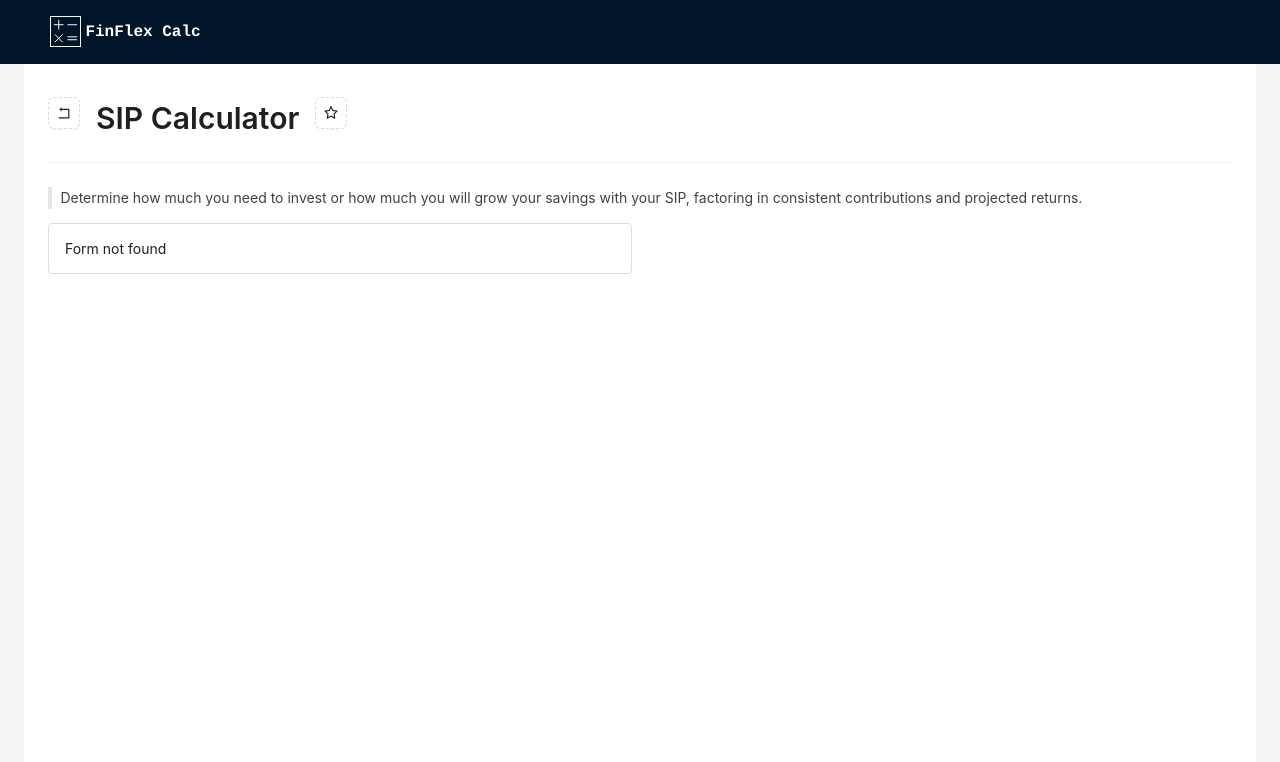
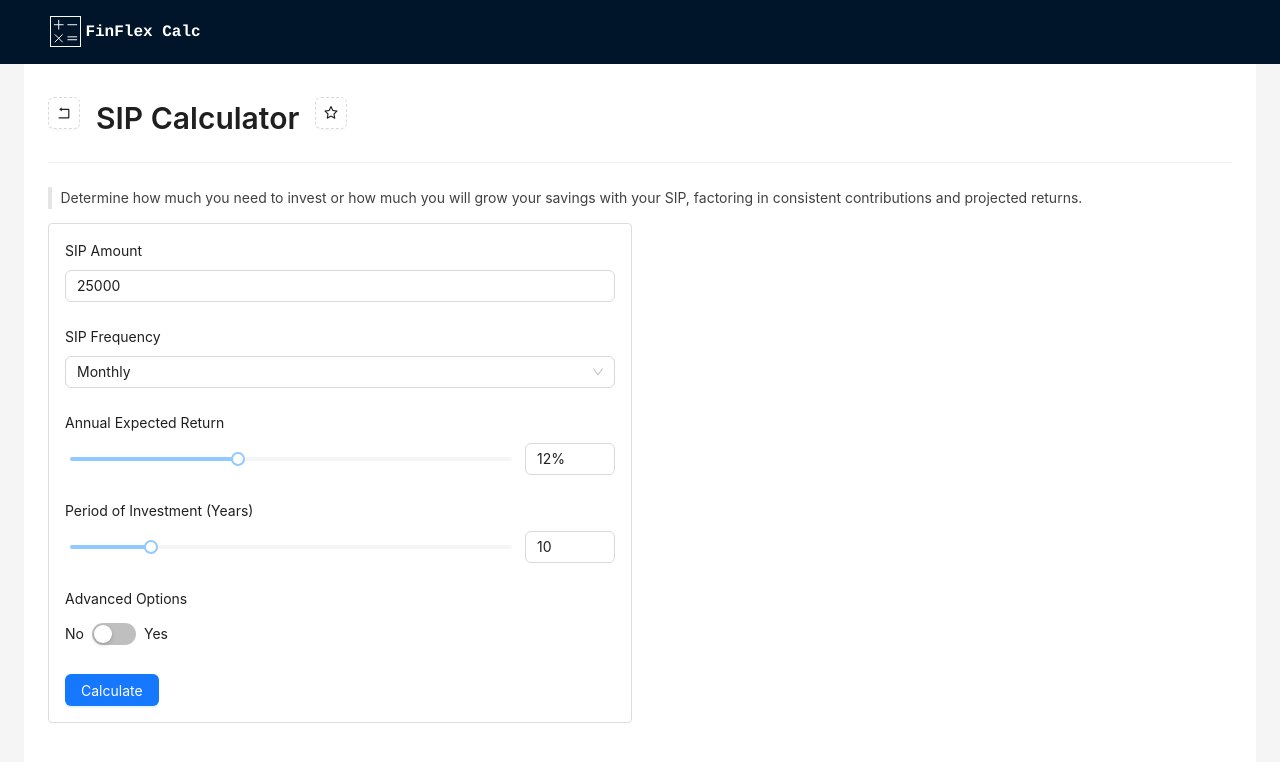
Before and after one commit to MelvinJMani/finflex-calc, a React (Vite) app: page /calculator/sip in a window 1280 px wide. Before the commit this address had no page. Shown: the top 762 px of the page. Built offline with nearby package versions, Linux system fonts and the light colour scheme.

Commit message:
SIP form

```diff
--- /dev/null
+++ b/src/components/forms/SIPForm.tsx
@@ -0,0 +1,196 @@
+import React from 'react';
+import { useForm } from 'react-hook-form';
+import { Form, Button } from 'antd';
+import FormField from '../FormField';
+import { ChildFormProps } from '.';
+import { yupResolver } from '@hookform/resolvers/yup';
+import { AnyObjectSchema } from 'yup';
+import {
+  calculateTotalInvestment,
+  calculateTax,
+  calculateExpenseRatio,
+  calculateSIPReturn,
+  adjustAmount
+} from '../../utils';
+import { ResultDataItem } from '../../views/calculator';
+
+interface FormValues {
+  amount: number;
+  expectedReturn: number;
+  sipFrequency?: string;
+  investmentPeriod: number;
+  advanceOptions?: boolean;
+  taxRate?: number;
+  inflationRate?: number;
+  expenseRatio?: number;
+}
+
+const FREQUENCIES = [
+  { label: 'Weekly', value: 'weekly' },
+  { label: 'Monthly', value: 'monthly' },
+  { label: 'Quarterly', value: 'quarterly' },
+  { label: 'Annually', value: 'annually' },
+];
+
+const SIPForm: React.FC<ChildFormProps & { schema: AnyObjectSchema }> = ({
+  schema,
+  onResult
+}) => {
+  const defaultValues = {
+    amount: 25000,
+    expectedReturn: 12,
+    sipFrequency: 'monthly',
+    investmentPeriod: 10,
+    advanceOptions: false,
+  };
+  const { control, handleSubmit, watch } = useForm<FormValues>({
+    defaultValues,
+    resolver: yupResolver(schema),
+  });
+
+  const onSubmit = (data: FormValues) => {
+    console.log(data);
+    const {
+      amount,
+      sipFrequency = 'monthly',
+      investmentPeriod,
+      expectedReturn,
+      advanceOptions = false,
+      taxRate = 0,
+      inflationRate = 0,
+      expenseRatio = 0,
+    } = data;
+    const result: ResultDataItem[] = [];
+    const invested = calculateTotalInvestment(
+      amount,
+      investmentPeriod,
+      sipFrequency,
+    );
+    const estimatedReturn = calculateSIPReturn(
+      amount,
+      investmentPeriod,
+      expectedReturn,
+      sipFrequency,
+    );
+    result.push({
+      value: Math.round(invested ?? 0),
+      label: 'Total Investment',
+    });
+    result.push({
+      value: Math.round(estimatedReturn ?? 0),
+      label: 'Estimated Return',
+    });
+    const totalValue = Math.round(estimatedReturn ?? 0) + Math.round(invested ?? 0);
+    result.push({
+      value: totalValue,
+      label: 'Total Value',
+    });
+    if (advanceOptions) {
+      const taxAmount = calculateTax(totalValue, taxRate);
+      result.push({
+        value: taxAmount,
+        label: 'Tax Calculated',
+      });
+      const expenseRatioValue = calculateExpenseRatio(totalValue, expenseRatio);
+      result.push({
+        value: expenseRatioValue,
+        label: 'Expense Ratio Calculated',
+      });
+      const adjustedFinalValue = adjustAmount(
+        totalValue,
+        inflationRate,
+        expenseRatio,
+        taxRate,
+      );
+      result.push({
+        value: adjustedFinalValue,
+        label: 'Final Value (After tax & expense ratio, adjusted to inflation)',
+      });
+    }
+    onResult(result);
+  };
+
+  const watchAdvanceOptions = watch('advanceOptions');
+
+  return (
+    <Form onFinish={handleSubmit(onSubmit)} layout="vertical">
+      <FormField
+        name="amount"
+        control={control}
+        type="text"
+        label="SIP Amount"
+        inputMode="numeric"
+        pattern="[0-9]*"
+      />
+      <FormField
+        name="sipFrequency"
+        control={control}
+        type="select"
+        label="SIP Frequency"
+        options={FREQUENCIES}
+      />
+
+      <FormField
+        name="expectedReturn"
+        control={control}
+        type="slider"
+        label="Annual Expected Return"
+        min={1}
+        max={30}
+      />
+
+      <FormField
+        name="investmentPeriod"
+        control={control}
+        type="slider"
+        label="Period of Investment (Years)"
+        min={1}
+        max={50}
+        showPercentage={false}
+      />
+
+      <FormField
+        name="advanceOptions"
+        control={control}
+        type="switch"
+        label="Advanced Options"
+      />
+
+      {watchAdvanceOptions && (
+        <>
+          <FormField
+            name="taxRate"
+            control={control}
+            type="slider"
+            label="Rate of Tax (%)"
+            min={0}
+            max={20}
+          />
+          <FormField
+            name="inflationRate"
+            control={control}
+            type="slider"
+            label="Rate of Inflation (%)"
+            min={0}
+            max={10}
+            step={0.1}
+          />
+          <FormField
+            name="expenseRatio"
+            control={control}
+            type="slider"
+            label="Expense Ratio (%)"
+            min={0}
+            max={5}
+            step={0.1}
+          />
+        </>
+      )}
+      <Button type="primary" htmlType="submit">
+        Calculate
+      </Button>
+    </Form>
+  );
+};
+
+export default SIPForm;
--- a/src/components/forms/index.tsx
+++ b/src/components/forms/index.tsx
@@ -1,4 +1,5 @@
 import LongTermForm from './LongTermForm';
+import SIPForm from './SIPForm';
 import { ResultDataItem } from '../../views/calculator';
 import schemaMap from './validation';
 import { AnyObjectSchema } from 'yup';
@@ -17,6 +18,7 @@ type FormComponentProps = ChildFormProps & { schema: AnyObjectSchema };
 
 const formMap: Record<string, React.FC<FormComponentProps>> = {
   long_term: LongTermForm,
+  sip: SIPForm
 };
 
 const DynamicFormLoader: React.FC<FormProps> = ({ form, onResult }) => {
--- a/src/components/forms/validation.tsx
+++ b/src/components/forms/validation.tsx
@@ -55,8 +55,34 @@ const longTermSchema = yup.object().shape({
   }),
 });
 
+const sipSchema = yup.object().shape({
+  amount: yup
+    .number()
+    .typeError('Amount must be a number')
+    .required('Amount is required')
+    .min(1, 'Amount must be at least 1'),
+  sipFrequency: yup.string().when('lumpSumOrSIP', ([lumpSumOrSIP], schema) => {
+    return lumpSumOrSIP
+      ? schema.required('SIP Frequency is required')
+      : schema.notRequired();
+  }),
+  expectedReturn: yup
+    .number()
+    .typeError('Expected Return must be a number')
+    .required('Expected Return is required')
+    .min(1, 'Expected Return must be at least 1')
+    .max(30, 'Expected Return cannot exceed 30'),
+  investmentPeriod: yup
+    .number()
+    .typeError('Investment Period must be a number')
+    .required('Investment Period is required')
+    .min(1, 'Investment Period must be at least 1 years')
+    .max(50, 'Investment Period cannot exceed 50 years'),
+});
+
 const schemaMap: Record<string, yup.AnyObjectSchema> = {
   long_term: longTermSchema,
+  sip: sipSchema
 };
 
 export default schemaMap;
```
Also changed, not shown: src/components/forms/LongTermForm.tsx (+12 -7 lines).
